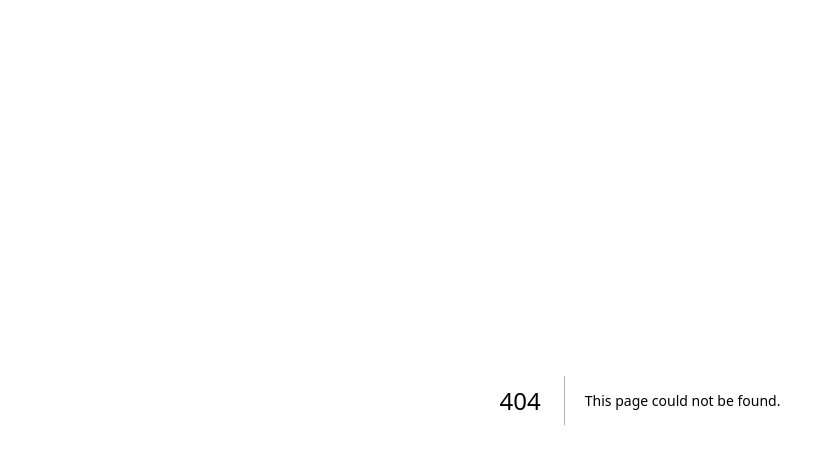
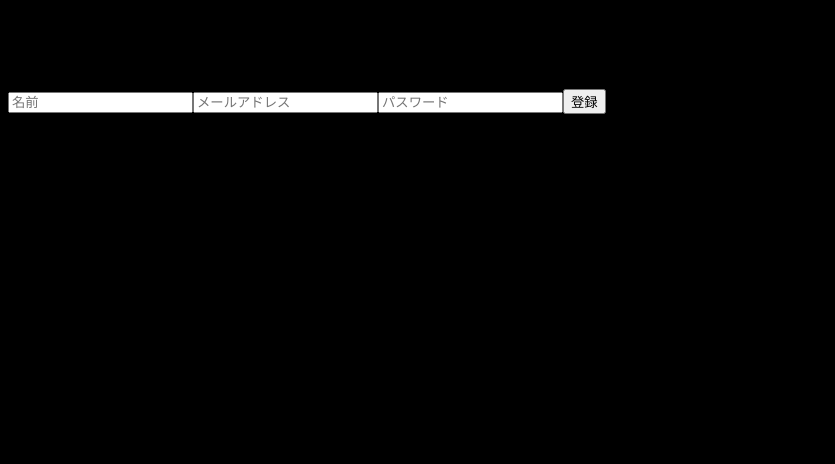
Before and after one commit to tanim0/next-market, a Next.js app: page /user/register in a window 1280 px wide. Before the commit this address had no page. Shown: the top 464 px of the page, without its empty margins (0-835 px from the left). Built offline with nearby package versions, Linux system fonts and the light colour scheme.

Commit message:
ユーザー登録ページ作成

```diff
--- /dev/null
+++ b/pages/user/register.js
@@ -0,0 +1,46 @@
+import { useState } from "react"
+
+const Register = () => {
+
+  const [name, setName] = useState("")
+  const [email, setEmail] = useState("")
+  const [password, setPassword] = useState("")
+
+  const handleSubmit = async(e) => {
+    e.preventDefault() // <form>で<button>を押して送信処理をするとリロードされてしまう設計を止める
+    try{
+      // ユーザーのデータ作成はapi/user/register.jsで行われてる
+      // バックエンドから返されたres.status...がconst responseの中へ格納される
+      const response = await fetch("http://localhost:3000/api/user/register", {
+        method: "POST",
+        headers: { // リクエストで送るデータの種類やその他捕捉情報を追加
+          "Accept": "application/json",
+          "Content-Type": "application/json"
+        },
+        body: JSON.stringify({  //Json.stringify()・・・json形式に変換
+          name: name,
+          email: email,
+          password: password
+        })
+      })
+      const jsonData = await response.json() //レスポンスデータはストリームという特殊な形式なのでjsonに変換
+      alert(jsonData.message) // api.registerで設定したresの中にあるmessageをアラート表示
+    }catch(err){
+      alert("ユーザー登録に失敗しました")
+    }
+  }
+
+  return (
+    <div>
+      <h1>ユーザー登録</h1>
+      <form onSubmit={handleSubmit}>
+        <input value={name} onChange={(e) => setName(e.target.value)} type="text" name="name" placeholder="名前" />
+        <input value={email} onChange={(e) => setEmail(e.target.value)} type="text" name="email" placeholder="メールアドレス" />
+        <input value={password} onChange={(e) => setPassword(e.target.value)}type="text" name="password" placeholder="パスワード" />
+        <button>登録</button>
+      </form>
+    </div>
+  )
+}
+
+export default Register
```
